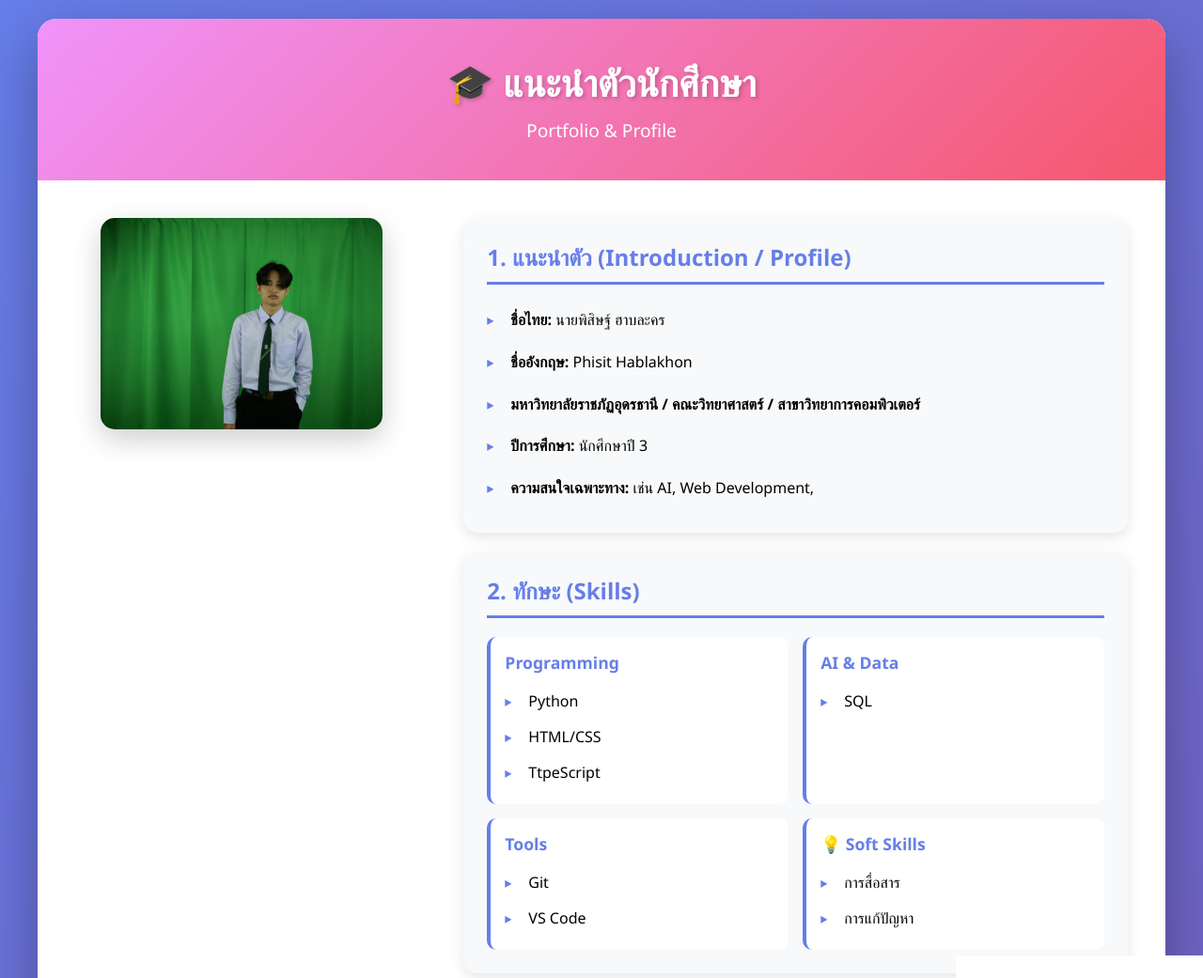
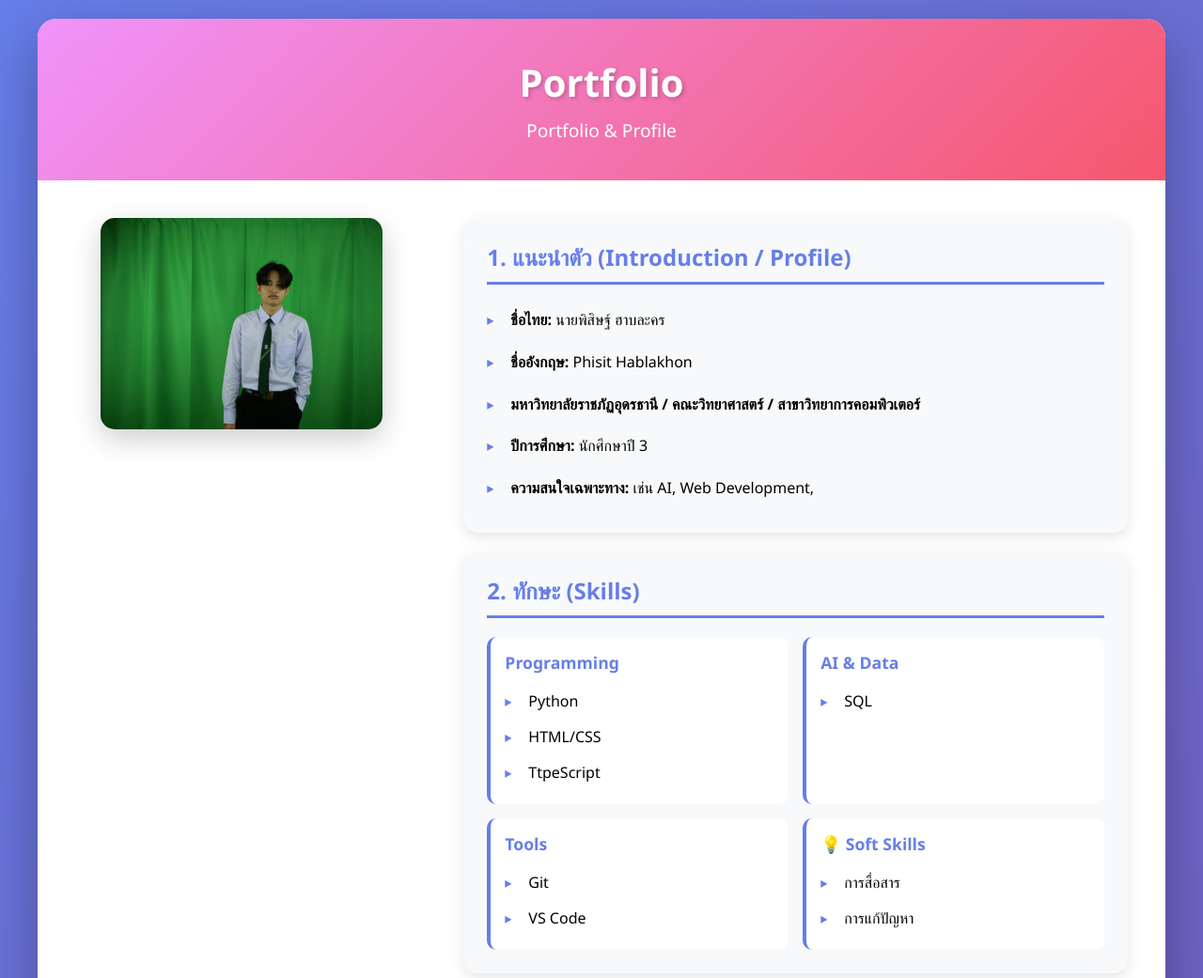
Before and after one commit to Weno09/pisit.github.io, a plain HTML site: page index.html in a window 1280 px wide. Shown: the top 1041 px of the page at 94% size. Drawn offline with Linux system fonts and the light colour scheme.

```diff
--- a/index.html
+++ b/index.html
@@ -3,7 +3,7 @@
 <head>
     <meta charset="UTF-8">
     <meta name="viewport" content="width=device-width, initial-scale=1.0">
-    <title>แนะนำตัวนักศึกษา - Phisit Hablakhon</title>
+    <title>Portfolio</title>
     <style>
         * {
             margin: 0;
@@ -182,7 +182,7 @@
 <body>
     <div class="container">
         <div class="header">
-            <h1>🎓 แนะนำตัวนักศึกษา</h1>
+            <h1>Portfolio</h1>
             <p style="font-size: 1.2em; margin-top: 10px;">Portfolio & Profile</p>
         </div>
 
@@ -326,4 +326,5 @@
         </div>
     </div>
 </body>
+
 </html>
```
